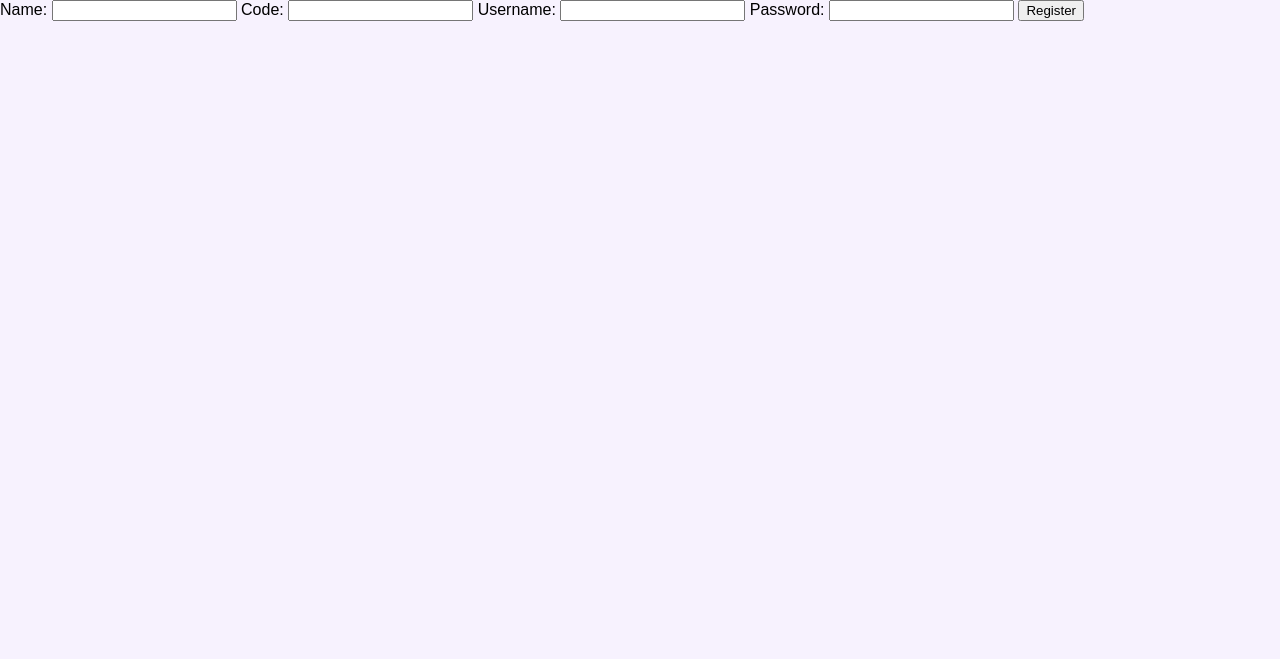
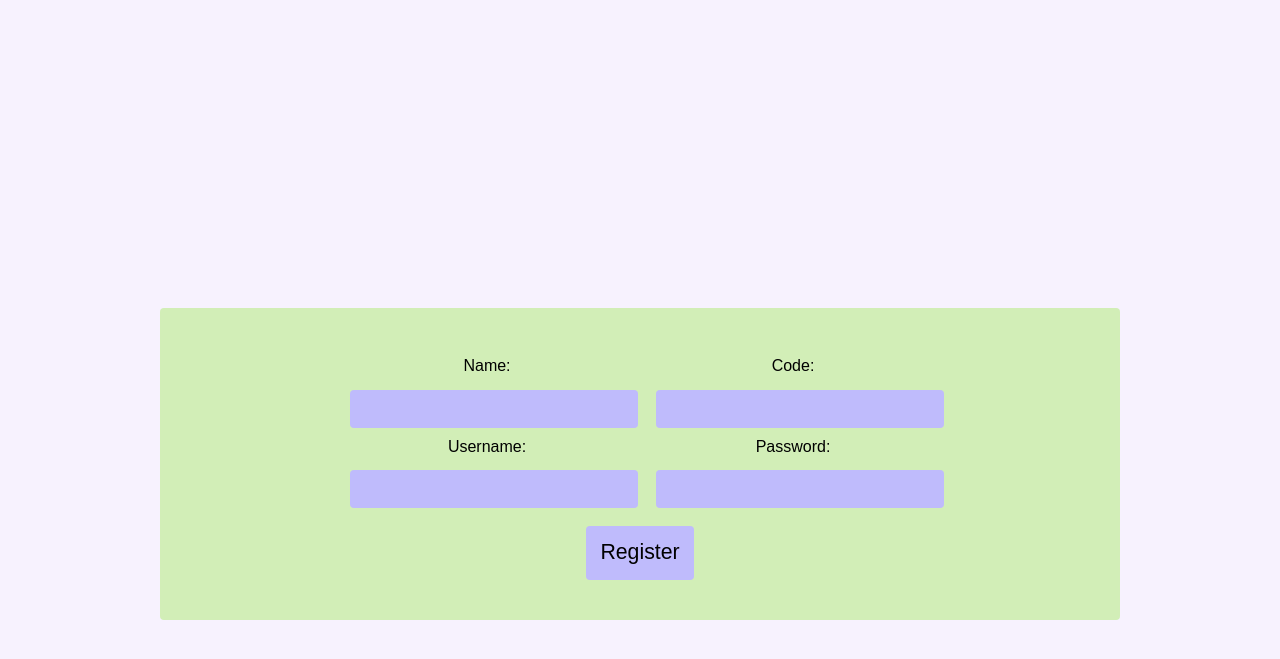
Before and after one commit to quiluh/Daily-Notices, a Flask app: page /register in a window 1280 px wide. Shown: the top 659 px of the page. Run offline with Flask 3, Linux system fonts and the light colour scheme.

Commit message:
styled register page

```diff
--- a/static/styles/styles.css
+++ b/static/styles/styles.css
@@ -195,6 +195,9 @@ p {
     justify-content: space-evenly;
     transform: translate(-50%, -50%);
 }
+.loginContainer label {
+    padding: 3%;
+}
 .loginContainer .row {
     gap: 2rem;
 }
--- a/templates/register.html
+++ b/templates/register.html
@@ -7,20 +7,48 @@
     <title>Daily Notices | Register</title>
 </head>
 <body>
+    <div class="loginContainer mxAuto">
         <form method="post">
+            <div class="row justifyContentEvenly">
+                <div class="col justifyContentEvenly">
+                    <div class="row justifyContentEvenly">
                         <label for="name">Name:</label>
+                    </div>
+                    <div class="row justifyContentEvenly">
                         <input type="text" name="name" required autocomplete="off" maxlength="25">
-
+                    </div>
+                </div>
+                <div class="col justifyContentEvenly">
+                    <div class="row justifyContentEvenly">
                         <label for="code">Code:</label>
+                    </div>
+                    <div class="row justifyContentEvenly">
                         <input type="text" name="code" required autocomplete="off" maxlength="3">
-
+                    </div>
+                </div>
+            </div>
+            <div class="row justifyContentEvenly">
+                <div class="col justifyContentEvenly">
+                    <div class="row justifyContentEvenly">
                         <label for="username">Username:</label>
+                    </div>
+                    <div class="row justifyContentEvenly">
                         <input type="text" name="username" required autocomplete="off" maxlength="15">
-
+                    </div>
+                </div>
+                <div class="col justifyContentEvenly">
+                    <div class="row justifyContentEvenly">
                         <label for="password">Password:</label>
+                    </div>
+                    <div class="row justifyContentEvenly">
                         <input type="password" name="password" required autocomplete="off" maxlength="50">
-
-        <input type="submit" value="Register">
+                    </div>
+                </div>
+            </div>
+            <div class="centerContent">
+                <button type="submit" value="Register">Register</button>
+            </div>
         </form>
+    </div>
 </body>
 </html>
```
Also changed, not shown: templates/test.html (+0 -25 lines). Lines whose indentation alone changed are shown as unchanged.
